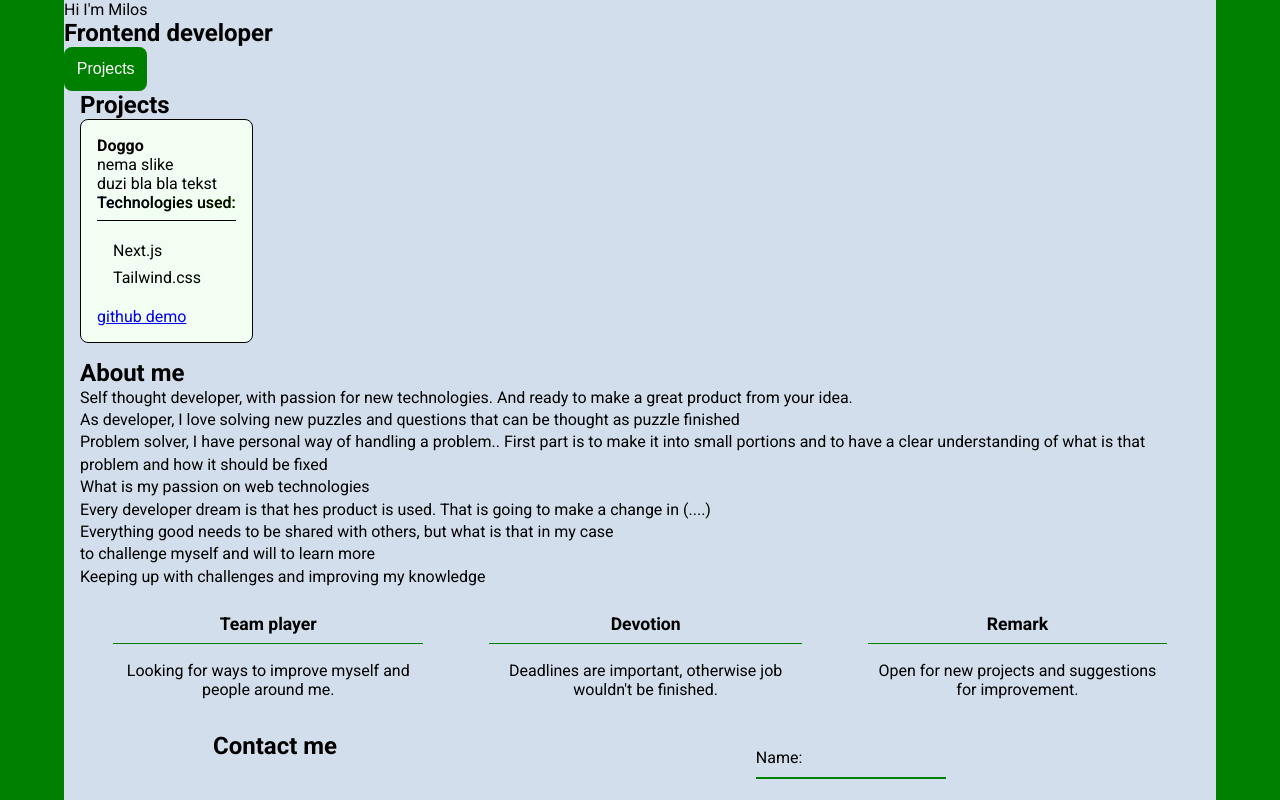
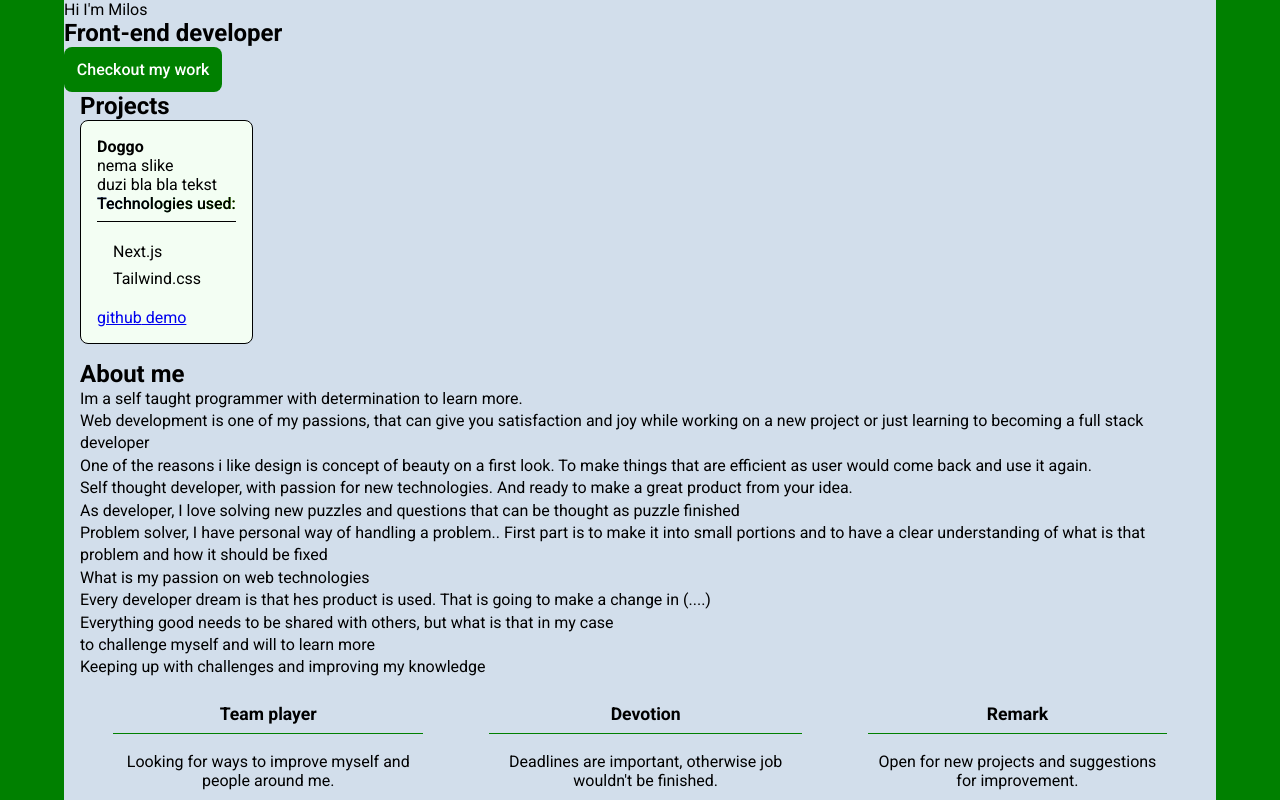
Before and after one commit to MilosIl/mines23, a React (Vite) app: page / in a window 1280 px wide. Shown: the top 800 px of the page. Built offline with nearby package versions, Linux system fonts and the light colour scheme.

Commit message:
added logo

```diff
--- a/index.html
+++ b/index.html
@@ -2,11 +2,51 @@
 <html lang="en">
   <head>
     <meta charset="UTF-8" />
-    <link rel="icon" type="image/svg+xml" href="/vite.svg" />
+    <link rel="icon" type="image" href="/logo.png" />
     <meta name="viewport" content="width=device-width, initial-scale=1.0" />
-    <title>Mines-web</title>
+
+    <link rel="apple-touch-icon" href="/logo.png" />
+    <!-- To run web application in full-screen -->
+    <meta name="apple-mobile-web-app-capable" content="yes" />
+    <!-- Status Bar Style (see Supported Meta Tags below for available values) -->
+    <!-- Has no effect unless you have the previous meta tag -->
+    <meta name="apple-mobile-web-app-status-bar-style" content="black" />
+    <!--social media-->
+    <meta property="og:url" content="https://example.com/page.html" />
+    <meta property="og:title" content="Front-end developer" />
+    <meta property="og:image" content="https://example.com/image.jpg" />
+    <meta
+      property="og:description"
+      content="Front End Web developer. Portfolio site to show some of my work."
+    />
+    <meta property="og:site_name" content="Front-end developer | Milos Ilic" />
+    <meta property="og:locale" content="en_US" />
+
+    <meta name="twitter:card" content="summary" />
+    <meta name="twitter:site" content="@site_account" />
+    <meta name="twitter:creator" content="@individual_account" />
+    <meta name="twitter:url" content="https://example.com/page.html" />
+    <meta name="twitter:title" content="Front-end developer" />
+    <meta
+      name="twitter:description"
+      content="Front End Web developer. Portfolio site to show some of my work."
+    />
+    <meta name="twitter:image" content="https://example.com/image.jpg" />
+
+    <meta name="author" content="Milos Ilić" />
+
+    <meta
+      name="description"
+      content="Front End Web developer. Portfolio site to show some of my work."
+    />
+    <meta
+      name="keywords"
+      content=" Web Developer, front-end, developer,HTML, CSS, JavaScript, Design, UI, UX,"
+    />
+    <title>Mines-dev</title>
   </head>
   <body>
+    <noscript>You need to enable JavaScript to run this site.</noscript>
     <div id="root"></div>
     <script type="module" src="/src/main.tsx"></script>
   </body>
--- a/src/App.css
+++ b/src/App.css
@@ -6,6 +6,8 @@
 }
 :root {
   --border-radius: 0.5em;
+  --primary:blue;
+  --secondary:green;
 }
 
 body {
@@ -76,6 +78,7 @@ body {
   animation: blink 700ms step-start infinite;
 }
 .btn {
+  display: block;
   font-size: 1rem;
   padding: 0.8em;
   border-radius: var(--border-radius);
@@ -98,7 +101,7 @@ body {
   border-radius: var(--border-radius);
   background: #f3fef3;
   width: fit-content;
-  transition: all 300ms ease-in;
+  transition: all 400ms ease-in;
 }
 .project-card:hover {
   scale: 1.1;
@@ -121,6 +124,7 @@ body {
     rgba(40, 81, 193, 1) 0%,
     rgba(112, 255, 0, 1) 100%
   );
+  user-select: none;
   background-clip: text;
   -webkit-background-clip: text;
   animation: rainbow 2s ease-in-out infinite;
--- a/src/App.tsx
+++ b/src/App.tsx
@@ -3,7 +3,6 @@ import About from "./Components/About";
 import Contact from "./Components/Contact";
 import Hero from "./Components/Hero";
 import Projects from "./Layout/Projects";
-import Questions from "./Layout/Questions";
 import Footer from "./Layout/Footer";
 import Navbar from "./Layout/Navbar";
 
@@ -15,7 +14,6 @@ function App() {
       <Projects />
       <About />
       <Contact />
-      <Questions />
       <Footer />
     </div>
   );
--- a/src/Components/About.tsx
+++ b/src/Components/About.tsx
@@ -2,8 +2,19 @@ import Card from "./Card";
 
 const About = () => {
   return (
-    <section className="about-section" id='about'>
+    <section className="about-section" id="about">
       <h2>About me</h2>
+      <p>Im a self taught programmer with determination to learn more.</p>
+      <p>
+        Web development is one of my passions, that can give you satisfaction
+        and joy while working on a new project or just learning to becoming a
+        full stack developer
+      </p>
+      <p>
+        One of the reasons i like design is concept of beauty on a first look.
+        To make things that are efficient as user would come back and use it
+        again.
+      </p>
       <p>
         Self thought developer, with passion for new technologies. And ready to
         make a great product from your idea.
@@ -19,7 +30,10 @@ const About = () => {
       </p>
       <p>What is my passion on web technologies</p>
 
-      <p>Every developer dream is that hes product is used. That is going to make a change in (....)</p>
+      <p>
+        Every developer dream is that hes product is used. That is going to make
+        a change in (....)
+      </p>
 
       <p>
         Everything good needs to be shared with others, but what is that in my
@@ -28,10 +42,18 @@ const About = () => {
       <p>to challenge myself and will to learn more</p>
       <p>Keeping up with challenges and improving my knowledge</p>
       <div className="card-container">
-
-      <Card title="Team player" body=" Looking for ways to improve myself and people around me."/>
-      <Card title="Devotion" body="  Deadlines are important, otherwise job wouldn't be finished."/>
-      <Card title="Remark" body=" Open for new projects and suggestions for improvement."/>
+        <Card
+          title="Team player"
+          body=" Looking for ways to improve myself and people around me."
+        />
+        <Card
+          title="Devotion"
+          body="  Deadlines are important, otherwise job wouldn't be finished."
+        />
+        <Card
+          title="Remark"
+          body=" Open for new projects and suggestions for improvement."
+        />
       </div>
     </section>
   );
--- a/src/Components/Hero.tsx
+++ b/src/Components/Hero.tsx
@@ -1,12 +1,11 @@
+import { Link } from "react-scroll";
 import useBlinkEffect from "../Hooks/useBlinkEffect";
 
 const Hero = () => {
-  const jobTitles = ["Front-end", "Frontend", "Web", "React"];
-  const { title, selectedTitle} = useBlinkEffect(jobTitles);
+  const jobTitles = ["Frontend", "Front-end", "Web", "React"];
+  const { title, selectedTitle } = useBlinkEffect(jobTitles);
 
-const handleProject=()=>{
-    console.log('projekti');
-}
+
 
   return (
     <section>
@@ -17,7 +16,16 @@ const handleProject=()=>{
         </span>
         developer
       </h1>
-      <button className="btn" onClick={handleProject}>Projects</button>
+      <Link
+        to="projects"
+        smooth={true}
+        spy={true}
+        offset={-122}
+        duration={1000}
+        className="btn"
+      >
+        Checkout my work
+      </Link>
     </section>
   );
 };
--- a/src/Hooks/useBlinkEffect.tsx
+++ b/src/Hooks/useBlinkEffect.tsx
@@ -28,6 +28,7 @@ const useBlinkEffect = (
           setPhase(Phase.Pausing);
           return;
         }
+
         const timeout = setTimeout(() => {
           setTitle(nextTypedWord);
         }, TYPING_INTERVAL);
```
Also changed, not shown: public/logo.png (added), public/logo.svg (added).
